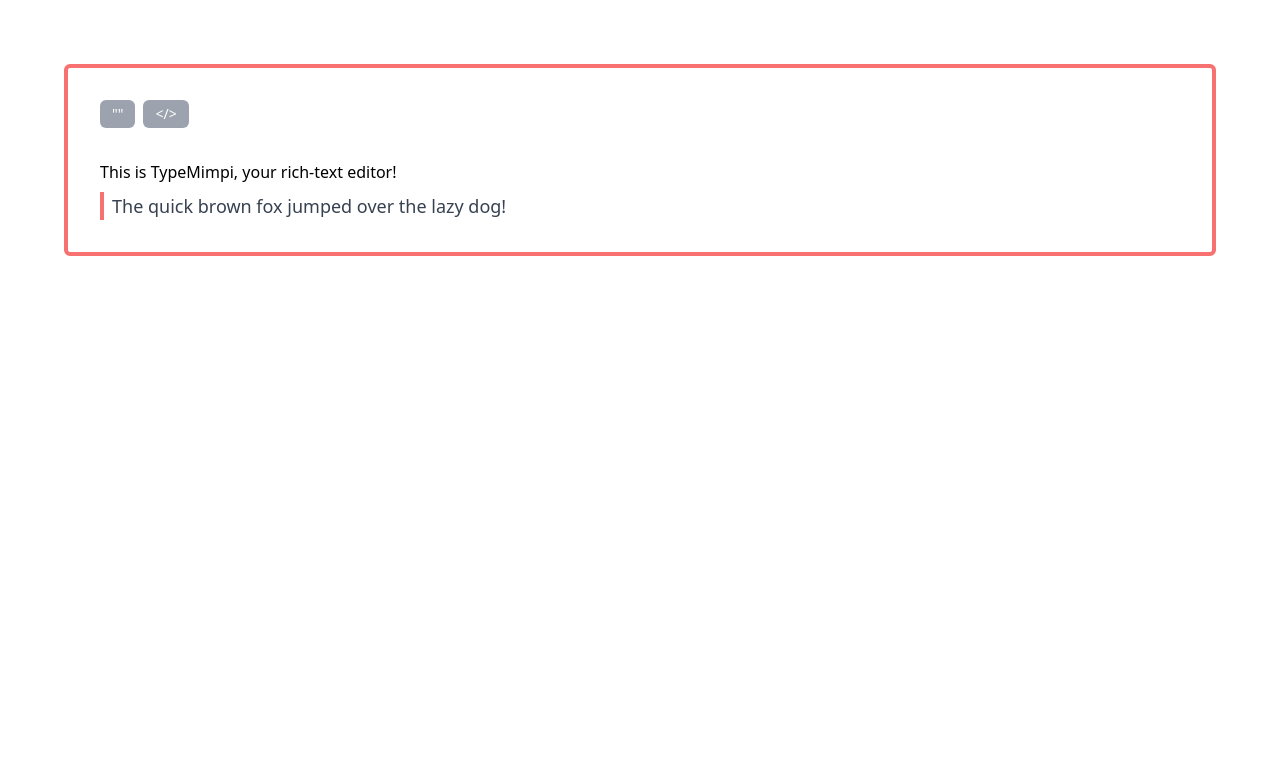
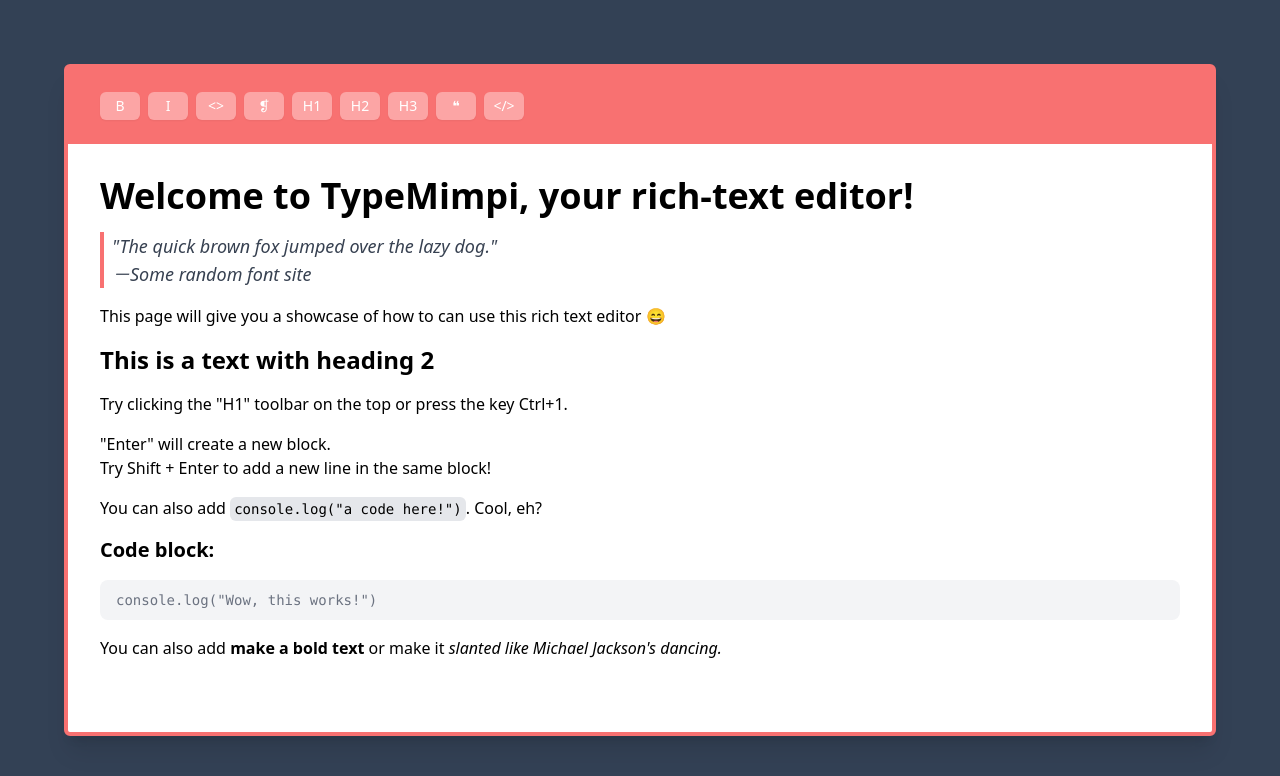
Before and after one commit to masnormen/typedream-project, a Next.js app: page / in a window 1280 px wide. Shown: the top 776 px of the page. Built offline with nearby package versions, Linux system fonts and the light colour scheme.

Commit message:
feat: add markups and tidy up components

```diff
--- /dev/null
+++ b/components/Blocks/CodeBlock.tsx
@@ -0,0 +1,11 @@
+const CodeBlock = (props: { attributes: any; children: any }) => {
+  return (
+    <pre className="bg-gray-100 px-4 py-2 rounded-lg">
+      <code className="text-gray-500 font-mono text-sm" {...props.attributes}>
+        {props.children}
+      </code>
+    </pre>
+  );
+};
+
+export default CodeBlock;
--- /dev/null
+++ b/components/Blocks/HeadingBlock.tsx
@@ -0,0 +1,17 @@
+const HeadingBlock = (props: { attributes: any; children: any; headingSize: 1 | 2 | 3; }) => {
+  const headingClass = {
+    1: 'text-4xl',
+    2: 'text-2xl',
+    3: 'text-xl',
+  };
+
+  const CustomTag = `h${props.headingSize}`;
+
+  return (
+    <CustomTag className={`font-bold ${headingClass[props.headingSize]}`} {...props.attributes}>
+      {props.children}
+    </CustomTag>
+  );
+};
+
+export default HeadingBlock;
--- /dev/null
+++ b/components/Blocks/QuoteBlock.tsx
@@ -0,0 +1,11 @@
+import { RenderElementProps } from 'slate-react';
+
+const QuoteBlock = (props: RenderElementProps) => {
+  return (
+    <blockquote className="border-l-4 border-red-400 pl-2 text-lg italic text-gray-700" {...props.attributes}>
+      {props.children}
+    </blockquote>
+  );
+};
+
+export default QuoteBlock;
--- /dev/null
+++ b/components/Blocks/index.tsx
@@ -0,0 +1,51 @@
+import React from 'react';
+import CodeBlock from './CodeBlock';
+import HeadingBlock from './HeadingBlock';
+import QuoteBlock from './QuoteBlock';
+import { DefaultElement, RenderElementProps } from 'slate-react';
+import { CustomBlockStrings } from '../../types/slate';
+
+export type ElementMap = Record<
+  CustomBlockStrings,
+  {
+    key: string[],
+    symbol: string,
+    // eslint-disable-next-line no-unused-vars
+    component: (props: RenderElementProps) => JSX.Element
+  }
+>
+
+const ELEMENTS: ElementMap  = {
+  paragraph: {
+    key: ['ctrl', 'p'],
+    symbol: '❡',
+    component: DefaultElement,
+  },
+  h1: {
+    key: ['ctrl', '1'],
+    symbol: 'H1',
+    component: (props: RenderElementProps) => <HeadingBlock headingSize={1} {...props}/>,
+  },
+  h2: {
+    key: ['ctrl', '2'],
+    symbol: 'H2',
+    component: (props: RenderElementProps) => <HeadingBlock headingSize={2} {...props}/>,
+  },
+  h3: {
+    key: ['ctrl', '3'],
+    symbol: 'H3',
+    component: (props: RenderElementProps) => <HeadingBlock headingSize={3} {...props}/>,
+  },
+  quote: {
+    key: ['ctrl', 'q'],
+    symbol: '❝',
+    component: QuoteBlock,
+  },
+  code: {
+    key: ['ctrl', 'c'],
+    symbol: '</>',
+    component: CodeBlock,
+  },
+};
+
+export default ELEMENTS;
--- a/components/Button.tsx
+++ /dev/null
@@ -1,29 +0,0 @@
-import { useSlate } from 'slate-react';
-import { RTEHelper } from '../pages';
-import { CustomTypeStrings } from '../types/slate';
-
-type ButtonProps = {
-  text: string;
-  blockType: CustomTypeStrings;
-};
-
-const Button = ({ text, blockType }: ButtonProps) => {
-  const editor = useSlate();
-
-  return (
-    <button
-      className={`bg-gray-400 text-white text-sm py-1 px-3 rounded-md ${
-        RTEHelper.isBlockActive(editor, blockType) ? 'bg-red-600' : ''
-      }`}
-
-      onMouseDown={(e: any) => {
-        e.preventDefault();
-        RTEHelper.toggleBlock(editor, blockType);
-      }}
-    >
-      {text}
-    </button>
-  );
-};
-
-export default Button;
--- /dev/null
+++ b/components/MarkupButton.tsx
@@ -0,0 +1,57 @@
+import { useSlate } from 'slate-react';
+import { isBlockActive, isMarkActive, toggleCurrentBlock, toggleMarkup } from '../lib/RichTextHelper';
+
+import { CustomBlockStrings, CustomMarkupStrings } from '../types/slate';
+
+type MarkupButtonProps = {
+  text: string;
+  blockType: CustomBlockStrings;
+} | {
+  text: string;
+  markupType: CustomMarkupStrings;
+};
+
+const MarkupButton = (props: MarkupButtonProps) => {
+  const editor = useSlate();
+
+  if ('blockType' in props) {
+    return (
+      <button
+        title={props.blockType}
+        className={`bg-red-300 w-10 text-white text-sm py-1 px-2 rounded-md shadow-sm ${
+          isBlockActive(editor, props.blockType) ? 'bg-red-700' : ''
+        } ${
+          props.blockType === 'paragraph' && isBlockActive(editor, 'paragraph') ? 'pointer-events-none' : ''
+        }`}
+
+        onMouseDown={(e: any) => {
+          e.preventDefault();
+          toggleCurrentBlock(editor, props.blockType);
+        }}
+      >
+        {props.text}
+      </button>
+    );
+  }
+
+  return (
+    <button
+      title={props.markupType}
+      className={`bg-red-300 w-10 text-white text-sm py-1 px-2 rounded-md shadow-sm ${
+        isMarkActive(editor, props.markupType) ? 'bg-red-700' : ''
+      }`}
+
+      onMouseDown={(e: any) => {
+        e.preventDefault();
+        toggleMarkup(editor, props.markupType);
+      }}
+    >
+      {props.text}
+    </button>
+  );
+
+
+
+};
+
+export default MarkupButton;
--- a/components/QuoteElement.tsx
+++ /dev/null
@@ -1,7 +0,0 @@
-export const QuoteElement = (props: { attributes: any; children: any }) => {
-  return (
-    <blockquote className="border-l-4 border-red-400 pl-2 text-lg text-gray-700" {...props.attributes}>
-      {props.children}
-    </blockquote>
-  );
-};
--- /dev/null
+++ b/lib/RichTextHelper.ts
@@ -0,0 +1,35 @@
+import { Editor, Transforms, Text } from 'slate';
+import { CustomBlockStrings, CustomMarkupStrings } from '../types/slate';
+
+export const isBlockActive = (editor: Editor, blockType: CustomBlockStrings) => {
+  if (!editor.selection) return false;
+  const [match] = Array.from(
+    Editor.nodes(editor, {
+      at: Editor.unhangRange(editor, editor.selection),
+      match: (n) => Editor.isBlock(editor, n) && n.type === blockType,
+    })
+  );
+  return !!match;
+};
+
+export const toggleCurrentBlock = (editor: Editor, type: CustomBlockStrings) => {
+  Transforms.setNodes(
+    editor,
+    { type: isBlockActive(editor, type) ? undefined : type },
+    { match: (n) => Editor.isBlock(editor, n) }
+  );
+};
+
+export const isMarkActive = (editor: Editor, format: CustomMarkupStrings) => {
+  const marks = Editor.marks(editor);
+  return marks ? marks[format] === true : false;
+};
+
+export const toggleMarkup = (editor: Editor, type: CustomMarkupStrings) => {
+  console.log(isMarkActive(editor, type));
+  Transforms.setNodes(
+    editor,
+    { [type]: isMarkActive(editor, type) ? false : true },
+    { match: (n) => Text.isText(n), split: true }
+  );
+};
--- a/package.json
+++ b/package.json
@@ -22,6 +22,8 @@
     "@types/node": "^18.11.18",
     "@types/react": "^18.0.26",
     "@types/react-dom": "^18.0.10",
+    "@types/slate": "^0.47.11",
+    "@types/slate-react": "^0.50.1",
     "autoprefixer": "^10.4.13",
     "eslint": "8.30.0",
     "eslint-config-next": "13.1.1",
--- a/pages/index.tsx
+++ b/pages/index.tsx
@@ -1,64 +1,67 @@
-import { KeyboardEvent, useCallback, useState } from 'react';
+import { useCallback, useState } from 'react';
 
 import { createEditor, Editor, Transforms } from 'slate';
-import { Slate, Editable, withReact, DefaultElement } from 'slate-react';
+import { Slate, Editable, withReact, RenderElementProps, RenderLeafProps } from 'slate-react';
 
 import Head from 'next/head';
 
-import { QuoteElement } from '../components/QuoteElement';
-import Button from '../components/Button';
+import MarkupButton from '../components/MarkupButton';
+import ELEMENTS from '../components/Blocks';
 
-import { CustomTypeStrings } from '../types/slate';
+import { CustomBlockStrings, CustomMarkupStrings } from '../types/slate';
+import { toggleCurrentBlock, toggleMarkup } from '../lib/RichTextHelper';
 
-export const RTEHelper = {
-  isBlockActive (editor: Editor, blockType: CustomTypeStrings) {
-    const { selection } = editor;
-    if (!selection) return false;
+export type MarkupMap = Record<
+  CustomMarkupStrings,
+  {
+    key: string[],
+    symbol: string,
+    // eslint-disable-next-line no-unused-vars
+    className: string;
+  }
+>
 
-    const [match] = Array.from(
-      Editor.nodes(editor, {
-        at: Editor.unhangRange(editor, selection),
-        match: n => {
-          console.log(n); return Editor.isBlock(editor, n) && n.type === blockType;},
-      })
-    );
-
-    return !!match;
+const MARKUPS: MarkupMap = {
+  bold: {
+    key: ['ctrl', 'b'],
+    symbol: 'B',
+    className: 'font-bold'
   },
-  toggleBlock(editor: Editor, type: CustomTypeStrings) {
-    Transforms.setNodes(
-      editor,
-      { type: RTEHelper.isBlockActive(editor, type) ? undefined : type },
-      { match: n => Editor.isBlock(editor, n) }
-    );
+  italic: {
+    key: ['ctrl', 'i'],
+    symbol: 'I',
+    className: 'italic'
   },
-};
-
-const handleCtrlKeys = (event: KeyboardEvent<HTMLDivElement>, editor: Editor) => {
-  let blockType: CustomTypeStrings;
-
-  switch (event.key) {
-  case 'q':
-    blockType = 'quote';
-    break;
-  default:
-    blockType = 'paragraph';
-  }
-
-  event.preventDefault();
-  RTEHelper.toggleBlock(editor, blockType);
+  code: {
+    key: ['ctrl', '`'],
+    symbol: '<>',
+    className: 'font-mono text-sm p-1 bg-gray-200 rounded-md'
+  },
 };
 
 export default function Home() {
   const [editor] = useState(() => withReact(createEditor()));
 
-  const renderElement = useCallback((props: any) => {
-    switch (props.element.type) {
-    case 'quote':
-      return <QuoteElement {...props}/>;
-    default:
-      return <DefaultElement {...props} />;
+  const renderBlockElement = useCallback((props: RenderElementProps) => {
+    if (props.element.type === undefined) {
+      return ELEMENTS['paragraph'].component(props);
     }
+    return ELEMENTS[props.element.type].component(props);
+  }, []);
+
+  const renderLeafElement = useCallback((props: RenderLeafProps) => {
+    return (
+      <span
+        className={Object.entries(MARKUPS).map(([name, value]) => {
+          if (props.leaf[name as CustomMarkupStrings]) {
+            return value.className;
+          }
+        }).join(' ')}
+        {...props.attributes}
+      >
+        {props.children}
+      </span>
+    );
   }, []);
 
   return (
@@ -69,25 +72,72 @@
         <link rel="icon" href="/favicon.ico" />
       </Head>
 
-      <main className="flex flex-col items-center min-h-screen p-16">
-        <div className="flex flex-col w-full border-red-400 border-4 rounded-md">
+      <main className="flex flex-col bg-slate-700 items-center min-h-screen p-16">
+        <div className="flex flex-col w-full bg-white border-red-400 border-4 rounded-md shadow-xl">
           <Slate editor={editor} value={initialValue}>
-            <aside id="toolbar" className="pt-8 px-8 space-x-2">
-              <Button
-                text={'""'}
-                blockType="quote"
-              />
-              <Button
-                text="</>"
-                blockType="code"
-              />
+            {/* Rich Text Toolbar */}
+            <aside id="toolbar" className="py-6 px-8 bg-red-400 space-x-2">
+              {Object.entries(MARKUPS).map(([name, value]) => {
+                return (
+                  <MarkupButton
+                    key={name}
+                    text={value.symbol}
+                    markupType={name as CustomMarkupStrings}
+                  />
+                );
+              })}
+              {Object.entries(ELEMENTS).map(([name, value]) => {
+                return (
+                  <MarkupButton
+                    key={name}
+                    text={value.symbol}
+                    blockType={name as CustomBlockStrings}
+                  />
+                );
+              })}
             </aside>
+
+            {/* Rich Text Editable */}
             <Editable
-              className="w-full h-full p-8 space-y-2"
-              renderElement={renderElement}
+              className="w-full h-full p-8 space-y-4"
+              renderElement={renderBlockElement}
+              renderLeaf={renderLeafElement}
               onKeyDown={(event) => {
+                // Handle Ctrl keys
                 if (event.ctrlKey) {
-                  handleCtrlKeys(event, editor);
+                  // Match key combination to blocks
+                  let match = Object.entries(ELEMENTS).find(([, { key }]) => {
+                    return key[0] === 'ctrl' && key[1] === event.key;
+                  });
+                  if (match) {
+                    event.preventDefault();
+                    toggleCurrentBlock(editor, match[0] as CustomBlockStrings);
+                    return;
+                  }
+
+                  // Match key combination to markups
+                  let match_m = Object.entries(MARKUPS).find(([, { key }]) => {
+                    return key[0] === 'ctrl' && key[1] === event.key;
+                  });
+
+                  if (match_m) {
+                    event.preventDefault();
+                    toggleMarkup(editor, match_m[0] as CustomMarkupStrings);
+                  }
+                }
+                // Handle soft line breaks (shift+enter doesn't create new paragraph)
+                else if (event.shiftKey && event.key === 'Enter') {
+                  event.preventDefault();
+                  Transforms.insertText(editor, '\n');
+                } else if (event.key === 'Enter') {
+                  // Always insert empty paragraph at the end of the document
+                  event.preventDefault();
+                  Transforms.insertNodes(editor, {
+                    type: 'paragraph',
+                    children: [{ text: '' }],
+                  }, {
+                    match: n => Editor.isBlock(editor, n),
+                  });
                 }
               }}
             />
@@ -100,11 +150,56 @@
 
 const initialValue: any[] = [
   {
-    type: 'paragraph',
-    children: [{ text: 'This is TypeMimpi, your rich-text editor!' }],
+    type: 'h1',
+    children: [{ text: 'Welcome to TypeMimpi, your rich-text editor!' }],
   },
   {
     type: 'quote',
-    children: [{ text: 'The quick brown fox jumped over the lazy dog!' }],
+    children: [{ text: '"The quick brown fox jumped over the lazy dog."\n－Some random font site' }],
+  },
+  {
+    type: 'paragraph',
+    children: [{ text: 'This page will give you a showcase of how to can use this rich text editor 😄' }],
+  },
+  {
+    type: 'h2',
+    children: [{ text: 'This is a text with heading 2' }],
+  },
+  {
+    type: 'paragraph',
+    children: [{ text: 'Try clicking the "H1" toolbar on the top or press the key Ctrl+1.' }],
+  },
+  {
+    type: 'paragraph',
+    children: [{ text: '"Enter" will create a new block.\nTry Shift + Enter to add a new line in the same block!' }],
+  },
+  {
+    type: 'paragraph',
+    children: [
+      { text: 'You can also add ' },
+      { text: 'console.log("a code here!")', code: true },
+      { text: '. Cool, eh?' }
+    ],
+  },
+  {
+    type: 'h3',
+    children: [{ text: 'Code block:' }],
+  },
+  {
+    type: 'code',
+    children: [{ text: 'console.log("Wow, this works!")' }],
+  },
+  {
+    type: 'paragraph',
+    children: [
+      { text: 'You can also add ' },
+      { text: 'make a bold text', bold: true },
+      { text: ' or make it ' },
+      { text: 'slanted like Michael Jackson\'s dancing.', italic: true },
+    ]
+  },
+  {
+    type: 'paragraph',
+    children: [{ text: '' }],
   },
 ];
```
Also changed, not shown: types/slate.d.ts (+28 -3 lines), .eslintrc.json, 1 other file (tests, documents, lock files or other folders).
